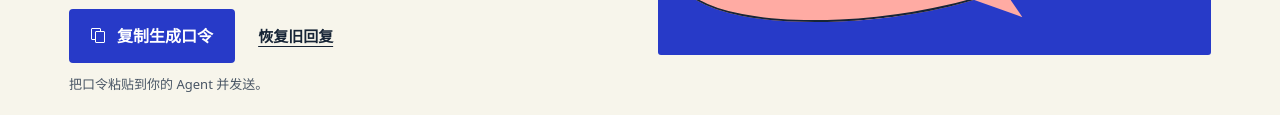
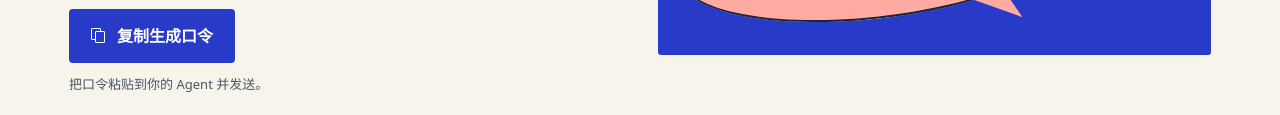
Before and after one commit to TANGXTONG1/PUAI, a plain HTML site: page docs/index.html in a window 1280 px wide. Shown: the part 508-623 px from the top of the page. Drawn offline with Linux system fonts and the light colour scheme.

Commit message:
Keep the homepage prompt button on its own

```diff
--- a/docs/index.html
+++ b/docs/index.html
@@ -37,7 +37,6 @@
           </div>
           <div class="action-row">
             <button class="copy" id="copy" data-puai-action="copy_prompt" type="button"><i aria-hidden="true" class="copy-icon"></i>复制生成口令</button>
-            <a class="secondary" href="make/">恢复旧回复</a>
           </div>
           <p class="instruction">把口令粘贴到你的 Agent 并发送。</p>
           <p class="status" id="status" role="status" aria-live="polite"></p>
```
